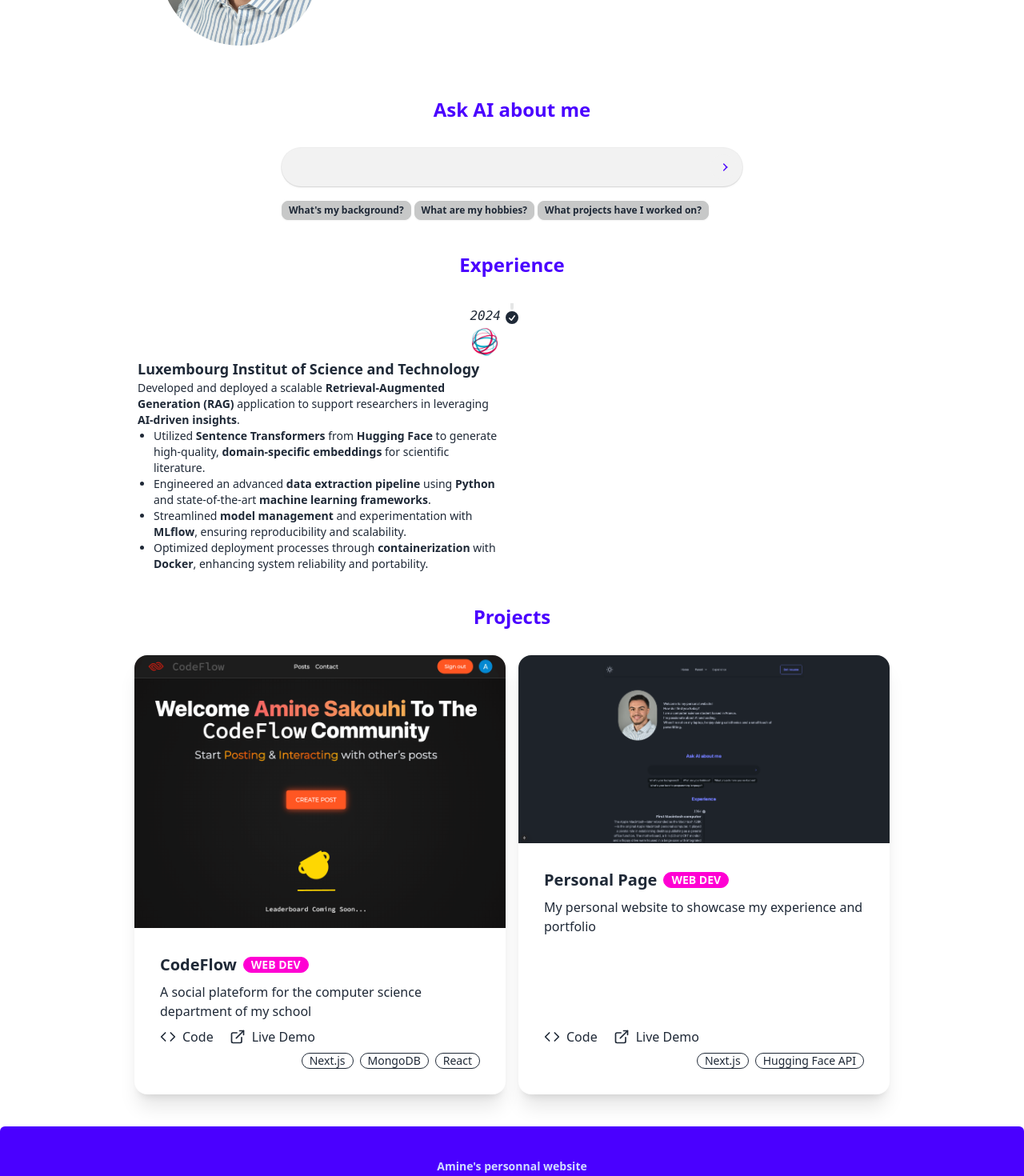
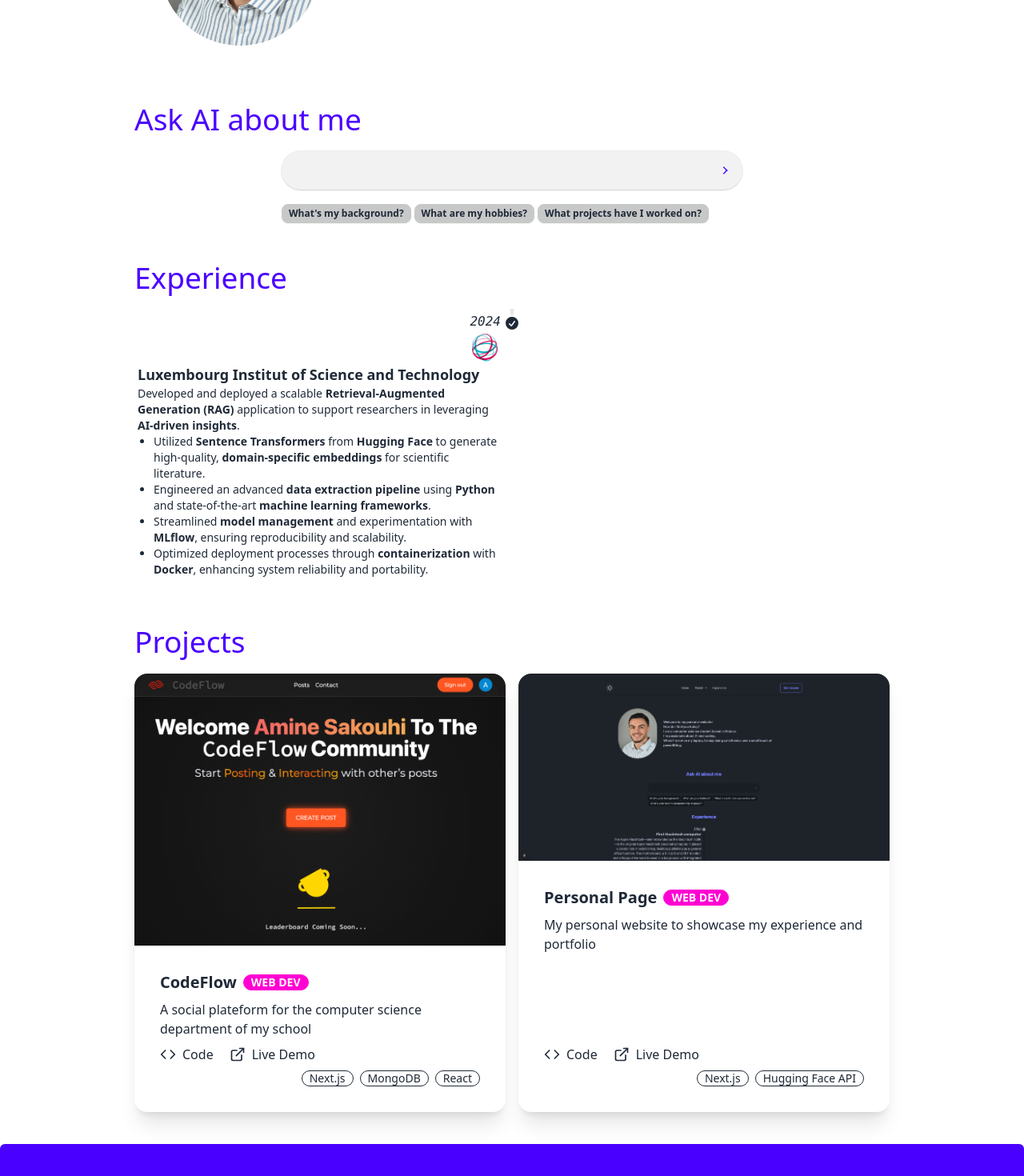
Before and after one commit to AmineSak/Personnal-website, a Next.js app: page / in a window 1280 px wide. Shown: the part 380-1850 px from the top of the page at 80% size. Built offline with nearby package versions, Linux system fonts and the light colour scheme.

Commit message:
UI improvements

```diff
--- a/app/page.tsx
+++ b/app/page.tsx
@@ -79,22 +79,20 @@ export default function Home() {
             className="rounded-full w-full max-w-[150px] sm:max-w-[200px] h-auto"
             priority
           />
-          <p className="text-sm font-semibold sm:text-base text-center sm:text-left leading-relaxed">
-            Welcome to my personal website! <br />
-            How do I find you today? <br />
-            I am a computer science student based in France. <br />
-            I'm passionate about AI and coding.
-            <br />
-            When I'm not on my laptop, I enjoy doing calisthenics and a small
-            touch of powerlifting.
+          <p className="text-sm text-center font-semibold sm:text-base sm:text-left leading-relaxed">
+            Welcome to my personal website! How do I find you today? I am a
+            computer science student based in France. I'm passionate about AI
+            and coding. When I'm not on my laptop, I enjoy doing calisthenics
+            and a small touch of powerlifting.
           </p>
         </div>
 
         <div className="flex-col mt-8 gap-3 items-center">
-          <h1 className="text-2xl font-bold text-primary text-center mb-8">
+          <h1 className="text-[37px] text-primary text-left">
             {" "}
             Ask AI about me{" "}
           </h1>
+          <div className="mt-3">
             <PlaceholdersAndVanishInput
               placeholders={placeholders}
               onChange={handleChange}
@@ -113,6 +111,7 @@ export default function Home() {
                 </button>
               ))}
             </div>
+          </div>
           {isLoading && (
             <span className="loading text-primary loading-dots loading-md"></span>
           )}
@@ -123,17 +122,13 @@ export default function Home() {
           />
         </div>
       </div>
-      <div id="experience" className="">
-        <h1 className="text-2xl font-bold text-center text-primary mb-8">
-          Experience
-        </h1>
+      <div id="experience" className="mt-3">
+        <h1 className="text-[37px]  text-left text-primary mt-3">Experience</h1>
         <Timeline />
       </div>
-      <div id="projects" className="">
-        <h1 className="text-2xl font-bold text-primary text-center mb-8">
-          Projects
-        </h1>
-        <div className="grid justify-center grid-cols-1 md:grid-cols-2 gap-4 w-full mb-10">
+      <div id="projects" className="mt-3">
+        <h1 className="text-[37px] text-primary text-left mt-3">Projects</h1>
+        <div className="grid justify-center grid-cols-1 md:grid-cols-2 gap-4 w-full mb-10 mt-3">
           {projects.map((project) => (
             <ProjectCard key={project.id} project={project} />
           ))}
--- a/components/timeline.tsx
+++ b/components/timeline.tsx
@@ -2,7 +2,7 @@ import Image from "next/image";
 import list from "@/public/assets/images/list_image.jpeg";
 export default function Timeline() {
   return (
-    <ul className="timeline timeline-snap-icon max-md:timeline-compact timeline-vertical">
+    <ul className="timeline timeline-snap-icon max-md:timeline-compact mt-3 timeline-vertical">
       <li>
         <hr />
         <div className="timeline-middle">
```
Lines whose indentation alone changed are shown as unchanged.
